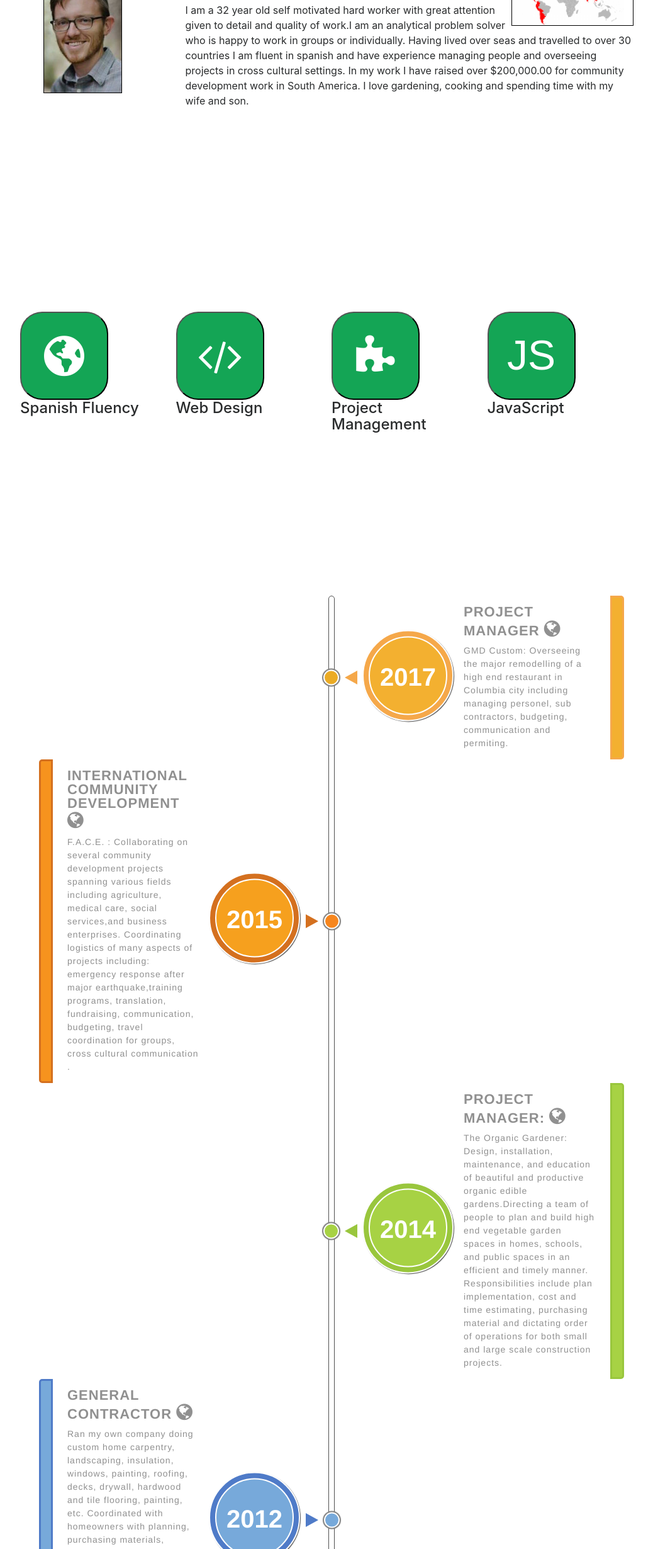
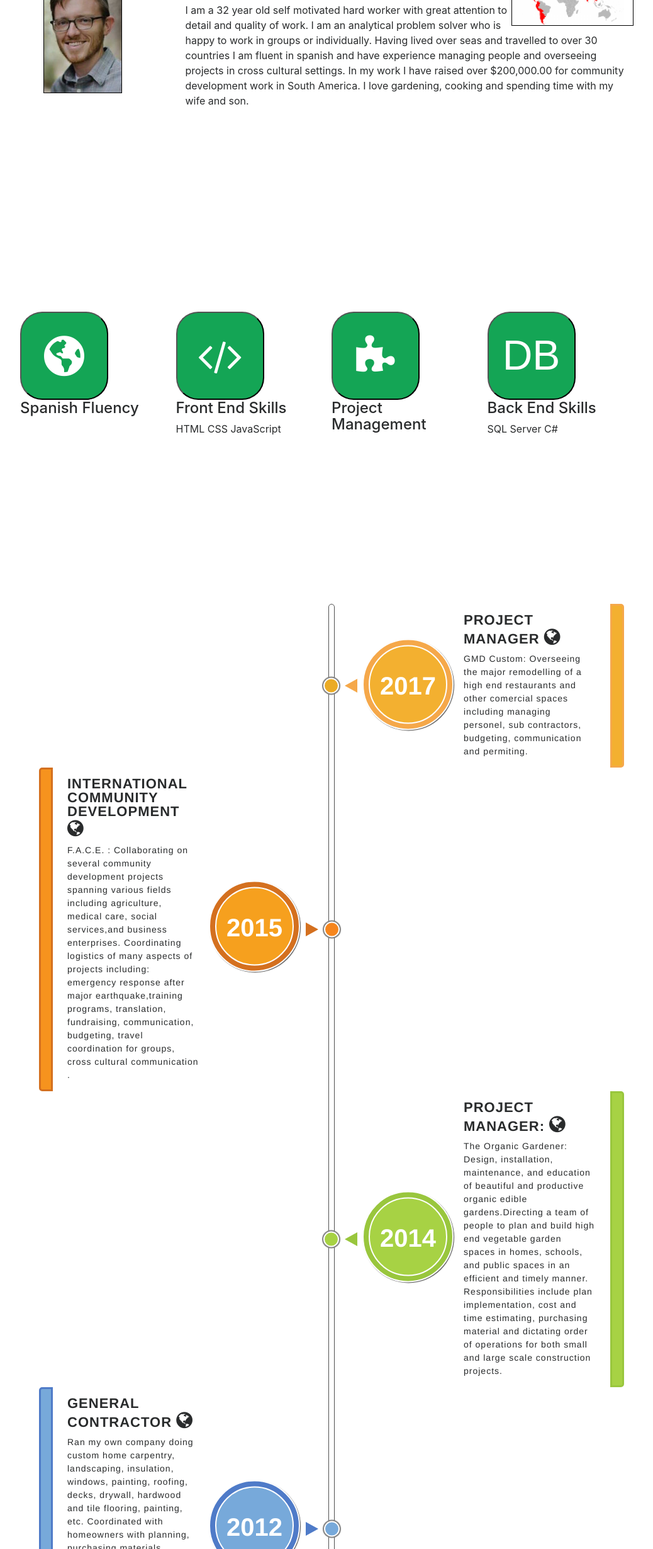
Before and after one commit to ErikDAmundsen/ErikDAmundsen.github.io, a plain HTML site: page index.html in a window 1280 px wide. Shown: the part 340-2800 px from the top of the page at 63% size, without its empty margins (113-1151 px from the left). Drawn offline with nearby package versions, Linux system fonts and the light colour scheme; a script that the page names is missing.

Commit message:
launches correctly

```diff
--- a/css/style.css
+++ b/css/style.css
@@ -116,6 +116,7 @@ start timeline workshistory
     font-family: 'Helvetica', sans-serif;
     overflow: hidden;
     position: relative;
+    margin-bottom: 80px;
     }
     .main-timeline:before{
     content: "";
@@ -358,6 +359,7 @@ end timeline start links
 
 
 .column2 {
+
         padding-top:200px;
         width:50%;
          flex: 50%;
@@ -373,6 +375,7 @@ end timeline start links
 #btephotos {
     height:250px;
     width: auto;
+    padding-bottom: 20px;
 
 
 }
@@ -380,6 +383,8 @@ end timeline start links
     flex:50%;
     height:250px;
     width:auto;
+    padding-bottom: 20px;
+
 
 
 }
--- a/index.html
+++ b/index.html
@@ -62,7 +62,7 @@
           <img src="./images/visited_countries.png"   id="countries_visited" alt="map"  data-toggle="popover" title="Popover title" data-content="And here's some amazing content. It's very engaging. Right?">
           <h2>About Erik</h2>
 
-          <p>I am a 32 year old self motivated hard worker with great attention given to detail and quality of work.I am an analytical problem solver who is happy to work in groups or individually.
+          <p>I am a 32 year old self motivated hard worker with great attention to detail and quality of work. I am an analytical problem solver who is happy to work in groups or individually.
                 Having lived over seas and travelled to over 30 countries I am fluent in spanish and have experience managing people and overseeing projects in cross cultural settings. In my work I have raised over $200,000.00 for community development work in South America. I love gardening, cooking and spending time with my wife and son. </p>
         </div>
       </div>
@@ -84,15 +84,17 @@
                 </div>
                 <div class="fourcolumn">
                         <button type="button" class="iconbutton"><i class="fa fa-code" aria-hidden="true" style='font-size: 66px; color:white'></i></button>
-                        <h4 >Web Design</h4>
+                        <h4 >Front End Skills</h4>
+                        <P>HTML CSS JavaScript</P>
                 </div>
                 <div class="fourcolumn">
                             <button type="button" class="iconbutton"><i class="fa fa-puzzle-piece" aria-hidden="true" style='font-size:66px; color:white'></i></button>
                             <h4 > Project <br> Management</h4>
                  </div>
                 <div class="fourcolumn">
-                                <button type="button" class="iconbutton" style= "font-size:66px;color:white" >JS</button>
-                                <h4> JavaScript</h4>
+                                <button type="button" class="iconbutton" style= "font-size:66px;color:white" >DB</button>
+                                <h4> Back End Skills</h4>
+                                <p>SQL Server C#</p>
                  </div>
   </div>
  </div>
@@ -105,16 +107,16 @@
             <div class="col-md-12">
                 <div class="main-timeline">
                     <div class="timeline">
-                        <a href="#" class="timeline-content">
+                        <a  class="timeline-content">
                             <div class="timeline-year"><span> 2017  </span></div>
                             <h3 class="title">Project Manager <i class="fa fa-globe"></i></h3>
                             <p class="description">
-                                GMD Custom: Overseeing the major remodelling of a high end restaurant in Columbia city including managing personel, sub contractors, budgeting, communication and permiting.
+                                GMD Custom: Overseeing the major remodelling of a high end restaurants and other comercial spaces including managing personel, sub contractors, budgeting, communication and permiting.
                             </p>
                         </a>
                     </div>
                     <div class="timeline">
-                        <a href="#" class="timeline-content">
+                        <a  class="timeline-content">
                             <div class="timeline-year"><span>2015</span></div>
                             <h3 class="title">International Community Development <i class="fa fa-globe"></i> </h3>
                             <p class="description">
@@ -123,7 +125,7 @@
                         </a>
                     </div>
                     <div class="timeline">
-                            <a href="#" class="timeline-content">
+                            <a  class="timeline-content">
                                 <div class="timeline-year"><span>2014</span></div>
                                 <h3 class="title">Project Manager: <i class="fa fa-globe"></i></h3>
                                 <p class="description">
@@ -133,7 +135,7 @@
                             </a>
                         </div>
                         <div class="timeline">
-                                <a href="#" class="timeline-content">
+                                <a  class="timeline-content">
                                     <div class="timeline-year"><span>2012</span></div>
                                     <h3 class="title">General Contractor <i class="fa fa-globe"></i></h3>
                                     <p class="description">
@@ -175,14 +177,14 @@
 <!--start connect   -->
 <div id="connect" class= "rowconnect column "  >
 
-        <a class="btn btn-block btn-social btn-linkedin ">
-                <span class="fa fa-linkedin"></span> Connect on Linkedin
+        <a href="https://www.linkedin.com/in/erik-amundsen/" class="btn btn-block btn-social btn-linkedin ">
+                <span href="https://www.linkedin.com/in/erik-amundsen/" class="fa fa-linkedin"></span> Connect on Linkedin
               </a>
-              <a class="btn btn-block btn-social btn-github ">
+              <a  href="https://github.com/ErikDAmundsen" class="btn btn-block btn-social btn-github ">
                     <span class="fa fa-github"></span> Connect on GitHub
                   </a>
-                  <a class="btn btn-block btn-social btn-instagram ">
-                        <span class="fa fa-instagram"></span> Connect on Instagram
+                  <a href="https://www.instagram.com/thebotanictableofelements/" class="btn btn-block btn-social btn-instagram ">
+                        <span   class="fa fa-instagram"></span> Connect on Instagram
                       </a>
         <!--Instagram-->
 
```
